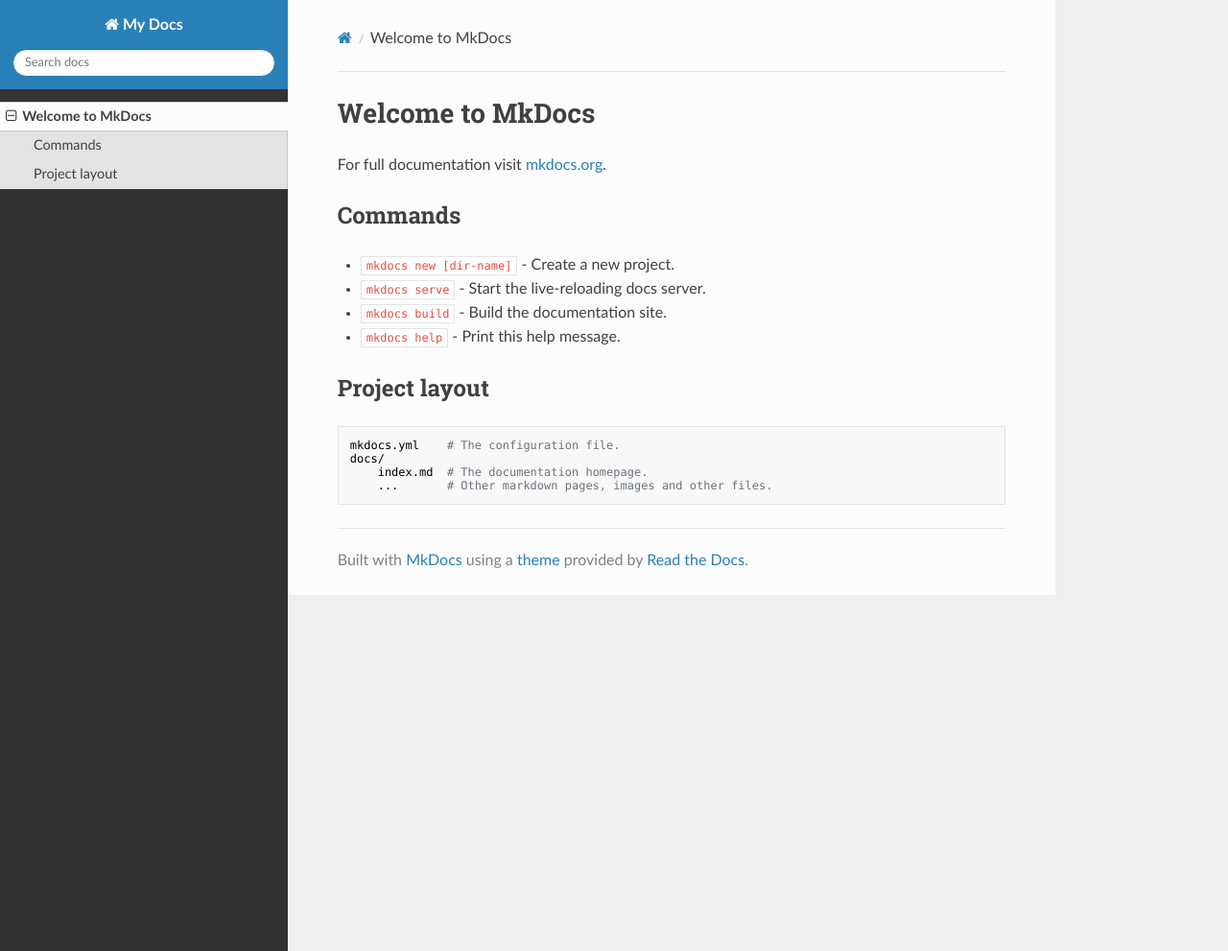
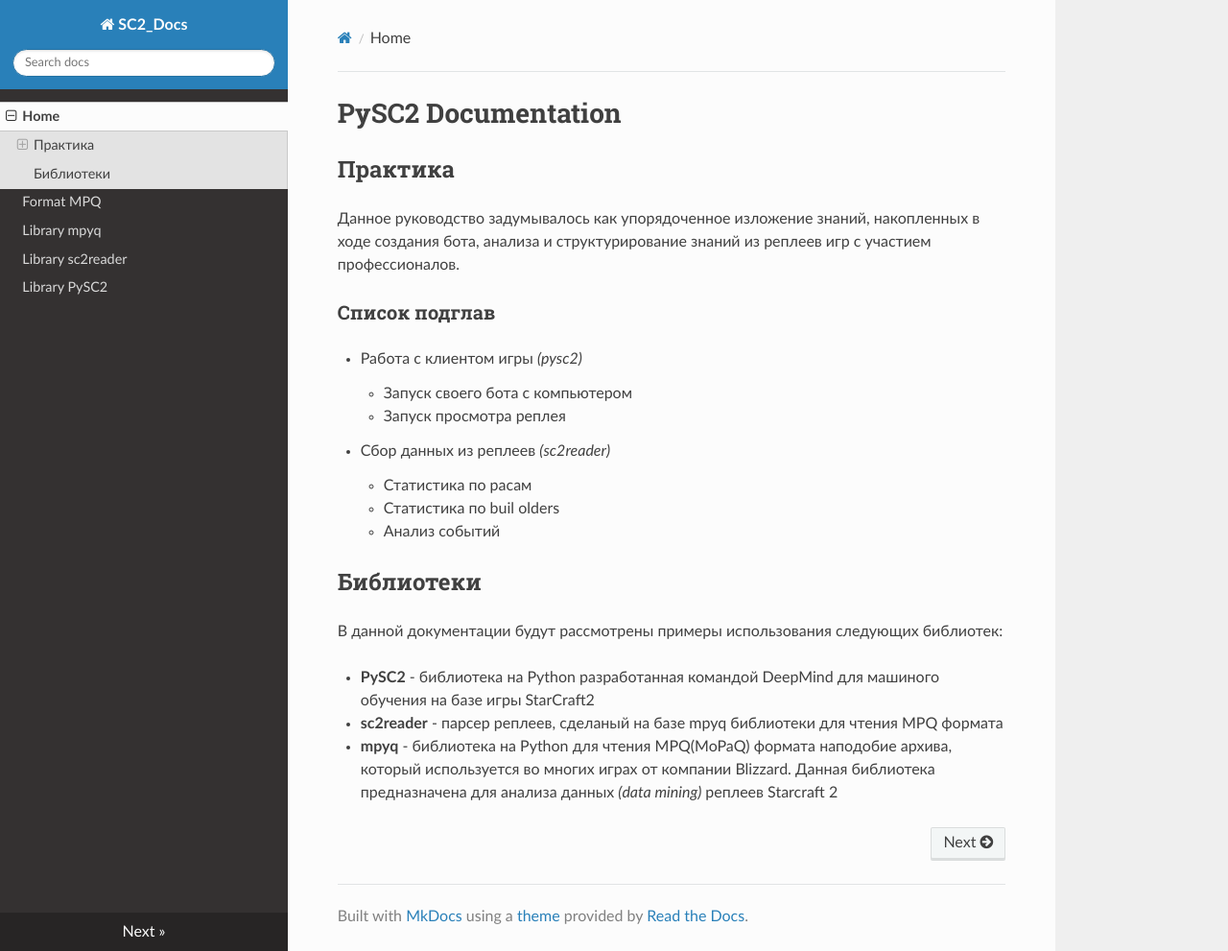
Before and after one commit to arturblch/pysc2_help, an MkDocs documentation site: the page built from docs/index.md, in a window 1280 px wide and 991 px high. Shown: the whole window at 96% size. Built offline with MkDocs 1.6.1, drawn with Linux system fonts in a browser that asks for light colours; nearby versions of some CDN libraries; old or Windows-style settings are respelled for this version of MkDocs.

Commit message:
Add notebook, MPQ_format doc

```diff
--- a/docs/index.md
+++ b/docs/index.md
@@ -1,17 +1,22 @@
-# Welcome to MkDocs
+# PySC2 Documentation
 
-For full documentation visit [mkdocs.org](http://mkdocs.org).
+## Практика
+Данное руководство задумывалось как упорядоченное изложение знаний, накопленных в ходе создания бота, анализа и структурирование знаний из реплеев игр с участием профессионалов.
 
-## Commands
+### Список подглав
 
-* `mkdocs new [dir-name]` - Create a new project.
-* `mkdocs serve` - Start the live-reloading docs server.
-* `mkdocs build` - Build the documentation site.
-* `mkdocs help` - Print this help message.
+ - Работа с клиентом игры *(pysc2)*
+    - Запуск своего бота с компьютером
+    - Запуск просмотра реплея
+ - Сбор данных из реплеев *(sc2reader)*
+    - Статистика по расам
+    - Статистика по buil olders
+    - Анализ событий
 
-## Project layout
+## Библиотеки
 
-    mkdocs.yml    # The configuration file.
-    docs/
-        index.md  # The documentation homepage.
-        ...       # Other markdown pages, images and other files.
+В данной документации будут рассмотрены примеры использования следующих библиотек:
+
+ + **PySC2** - библиотека на Python разработанная командой DeepMind для машиного обучения на базе игры StarCraft2
+ + **sc2reader** - парсер реплеев, сделаный на базе mpyq библиотеки для чтения MPQ формата
+ + **mpyq** - библиотека на Python для чтения MPQ(MoPaQ) формата наподобие архива, который используется во многих играх от компании Blizzard. Данная библиотека предназначена для анализа данных *(data mining)* реплеев Starcraft 2
--- a/mkdocs.yml
+++ b/mkdocs.yml
@@ -1,2 +1,9 @@
-site_name: My Docs
+site_name: SC2_Docs
+site_author: Gavrichenko Artur (github.com/arturblch)
 theme: readthedocs
+pages:
+- Home: 'index.md'
+- Format MPQ: 'mpq_format.md'
+- Library mpyq: 'mpyq_lib.md'
+- Library sc2reader: 'sc2reader_lib.md'
+- Library PySC2: 'pysc2_lib.md'
```
Also changed, not shown: docs/mpq_format.md (added, +172 -0 lines), docs/mpyq_lib.md (added, +32 -0 lines), docs/pysc2_lib.md (added, +1 -0 lines), docs/sc2reader_lib.md (added, +1 -0 lines), docs/img/favicon.ico (added), docs/img/game-logo-sc2.png (added), docs/img/sc2_logo.png (added), 1 other file.
